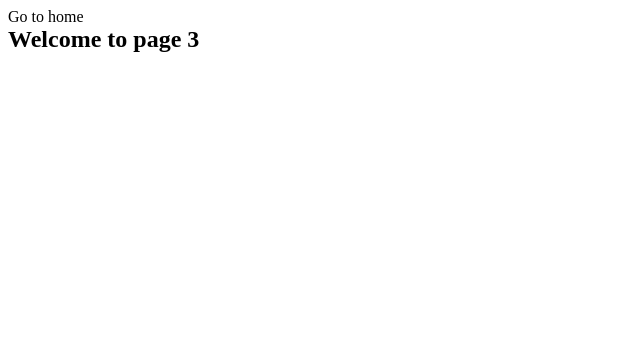
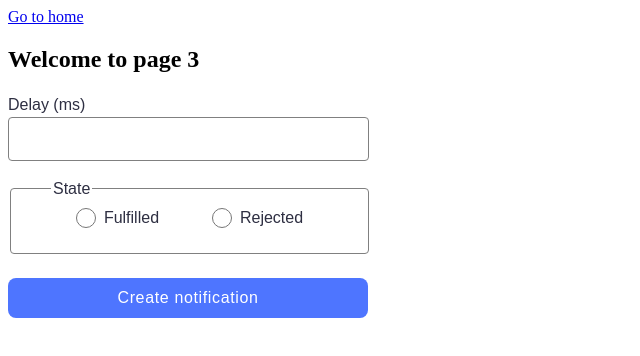
Before and after one commit to nelia-demenska/goit-js-hw-10, a website built with Vite: page src/2-snackbar.html in a window 1280 px wide. Shown: the whole page, without its empty margins (0-640 px from the left). Built offline with nearby package versions, Linux system fonts and the light colour scheme.

Commit message:
snackbar

```diff
--- a/src/2-snackbar.html
+++ b/src/2-snackbar.html
@@ -5,12 +5,44 @@
     <meta http-equiv="X-UA-Compatible" content="IE=edge" />
     <meta name="viewport" content="width=device-width, initial-scale=1.0" />
     <title>Snackbar</title>
-    <link rel="stylesheet" href="./css/styles.css" />
+    <link rel="stylesheet" href="./css/snackbar.css" />
   </head>
   <body>
     <section>
       <a href="./index.html">Go to home</a>
       <h1>Welcome to page 3</h1>
+      <form class="form">
+        <label>
+          Delay (ms)
+          <input class="delay" type="number" name="delay" required />
+        </label>
+
+        <fieldset>
+          <legend>State</legend>
+          <label class="radio-label">
+            <input
+              class="radio-input"
+              type="radio"
+              name="state"
+              value="fulfilled"
+              required
+            />
+            Fulfilled
+          </label>
+          <label class="radio-label">
+            <input
+              class="radio-input"
+              type="radio"
+              name="state"
+              value="rejected"
+              required
+            />
+            Rejected
+          </label>
+        </fieldset>
+
+        <button class="btn" type="submit">Create notification</button>
+      </form>
     </section>
     <script src="./js/2-snackbar.js"></script>
   </body>
--- a/src/css/snackbar.css
+++ b/src/css/snackbar.css
@@ -0,0 +1,78 @@
+.form {
+    max-width: 360px;
+    display: flex;
+    flex-direction: column;
+}
+label {
+    font-family: "Montserrat", sans-serif;
+    font-weight: 400;
+        font-size: 16px;
+        line-height: 1.5;
+        color: #2e2f42;
+}
+legend {
+    font-family: "Montserrat", sans-serif;
+        font-weight: 400;
+        font-size: 16px;
+        line-height: 1.5;
+        color: #2e2f42;
+        margin-left: 28px;
+}
+.delay {
+    border: 1px solid #808080;
+        border-radius: 4px;
+        width: 355px;
+        height: 40px;
+        margin-bottom: 16px;
+        outline: none;
+}
+.delay:hover {
+    border: 1px solid #000;
+}
+.delay:active {
+    border: 1px solid #4e75ff;
+}
+fieldset {
+    width: 333px;
+        height: 60px;
+        border-radius: 4px;
+        border: 1px solid #808080;
+        display: flex;
+            justify-content: space-evenly;
+}
+fieldset:hover {
+    border: 1px solid #000;
+}
+.btn {
+    border: none;
+    border-radius: 8px;
+        padding: 8px 16px;
+        width: 360px;
+        height: 40px;
+        background-color: #4e75ff;
+        font-weight: 500;
+            font-size: 16px;
+            line-height: 1.5;
+            letter-spacing: 0.04em;
+            color: #fff;
+            margin-top: 24px;
+}
+.btn:hover {
+    background-color: #6c8cff;
+}
+.radio-label {
+    display: flex;
+    align-items: center;
+    justify-content: center;
+}
+.radio-input {
+    border: 1px solid #757575;
+        border-radius: 14px;
+        width: 20px;
+        height: 20px;
+        margin: 0;
+        margin-right: 8px;
+}
+.radio-input:hover {
+    border: 1px solid #000;
+}
--- a/src/css/timer.css
+++ b/src/css/timer.css
@@ -49,7 +49,6 @@ button {
         font-size: 16px;
         line-height: 1.5;
         letter-spacing: 0.04em;
-        color: #989898;
         margin-left: 8px;
         font-family: "Montserrat", sans-serif;
 }
--- a/src/js/1-timer.js
+++ b/src/js/1-timer.js
@@ -1,7 +1,5 @@
 import flatpickr from "flatpickr";
 import "flatpickr/dist/flatpickr.min.css";
-import iziToast from "izitoast";
-import "izitoast/dist/css/iziToast.min.css";
 
 const datetimePicker = document.getElementById('datetime-picker');
 const startButton = document.querySelector('[data-start]');
--- a/src/js/2-snackbar.js
+++ b/src/js/2-snackbar.js
@@ -0,0 +1,40 @@
+import iziToast from "izitoast";
+import "izitoast/dist/css/iziToast.min.css";
+
+const form = document.querySelector('.form');
+
+form.addEventListener('submit', (event) => {
+event.preventDefault();
+
+
+const delay = parseInt(form.elements['delay'].value, 10);
+const state = form.elements['state'].value;
+
+const promise = new Promise((resolve, reject) => {
+    setTimeout(() => {
+    if (state === 'fulfilled') {
+        resolve(delay);
+    } else {
+        reject(delay);
+    }
+    }, delay);
+});
+
+promise
+    .then((delay) => {
+    iziToast.success({
+        title: 'Success',
+        message: `✅ Fulfilled promise in ${delay}ms`,
+        position: 'topRight',
+        timeout: 5000
+    });
+    })
+    .catch((delay) => {
+    iziToast.error({
+        title: 'Error',
+        message: `❌ Rejected promise in ${delay}ms`,
+        position: 'topRight',
+        timeout: 5000
+    });
+    });
+});
```
